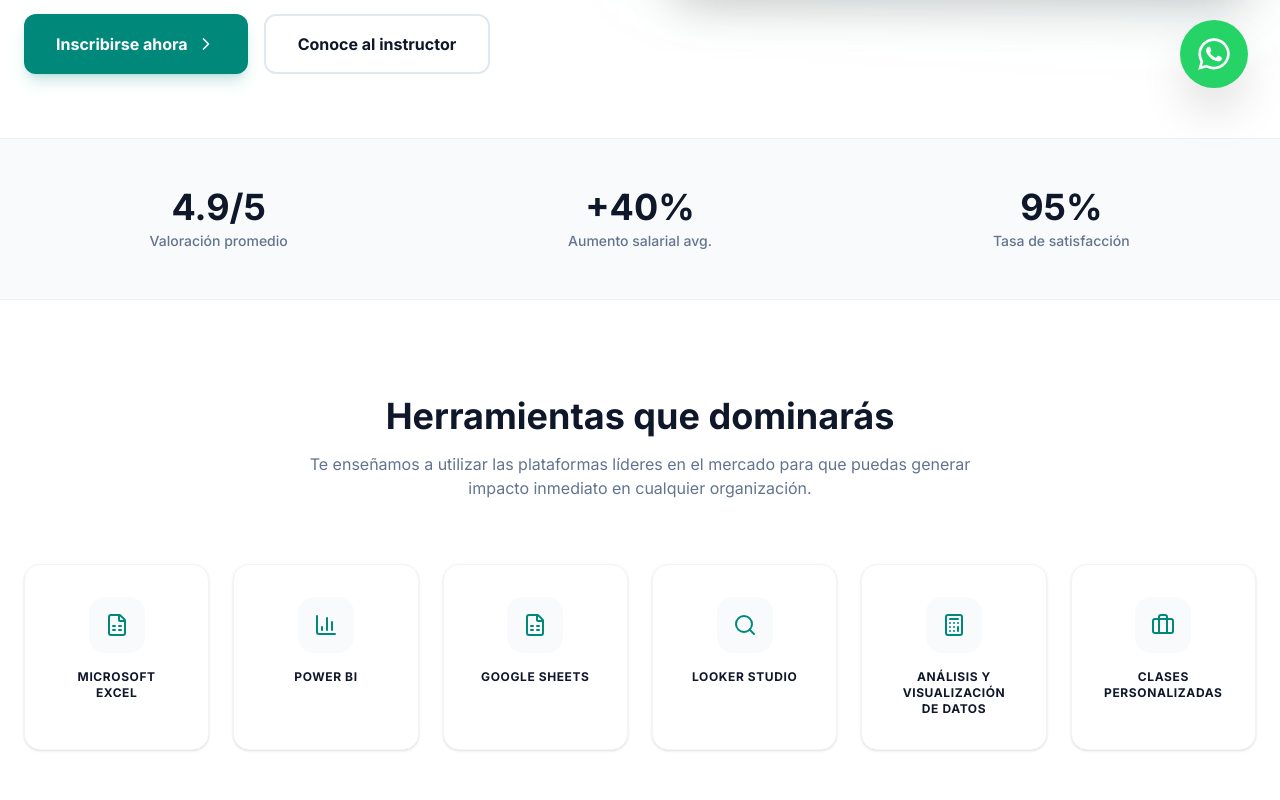
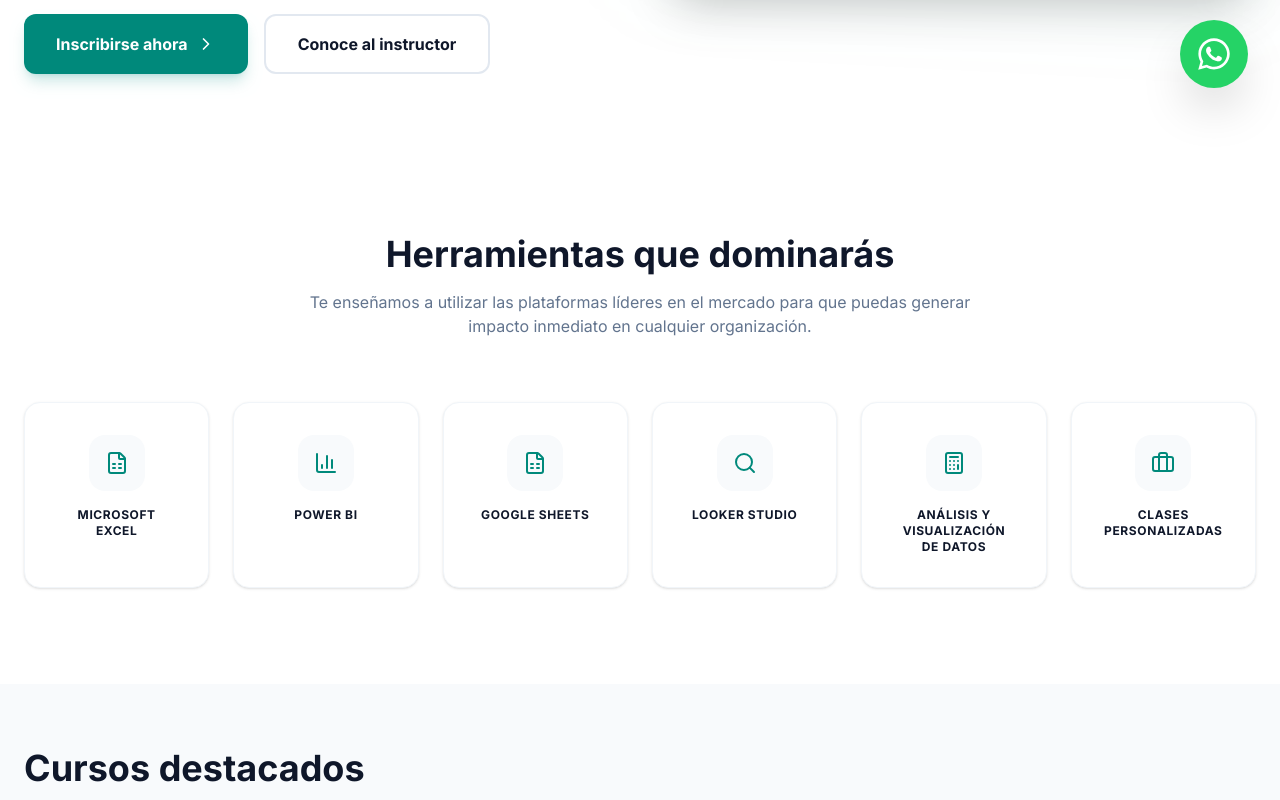
Before and after one commit to JoseCarmona17/Data-Academy, a React (Vite) app: page / in a window 1280 px wide. Shown: the part 680-1480 px from the top of the page. Built offline with nearby package versions, Linux system fonts and the light colour scheme.

Commit message:
update home

```diff
--- a/src/pages/Home.jsx
+++ b/src/pages/Home.jsx
@@ -152,7 +152,7 @@ export default function Home() {
       </section>
 
       {/* ── STATS BAR ── */}
-      <section className="bg-slate-50 border-y border-slate-200/60">
+      {/* <section className="bg-slate-50 border-y border-slate-200/60">
         <div className="max-w-7xl mx-auto px-6 py-8 lg:py-12">
 
           <div className="grid grid-cols-2 md:grid-cols-3 gap-8 place-items-center">
@@ -173,7 +173,7 @@ export default function Home() {
           </div>
 
         </div>
-      </section>
+      </section> */}
 
       {/* ── TOOLS ── */}
       <section className="py-16 lg:py-24 bg-white">
```
